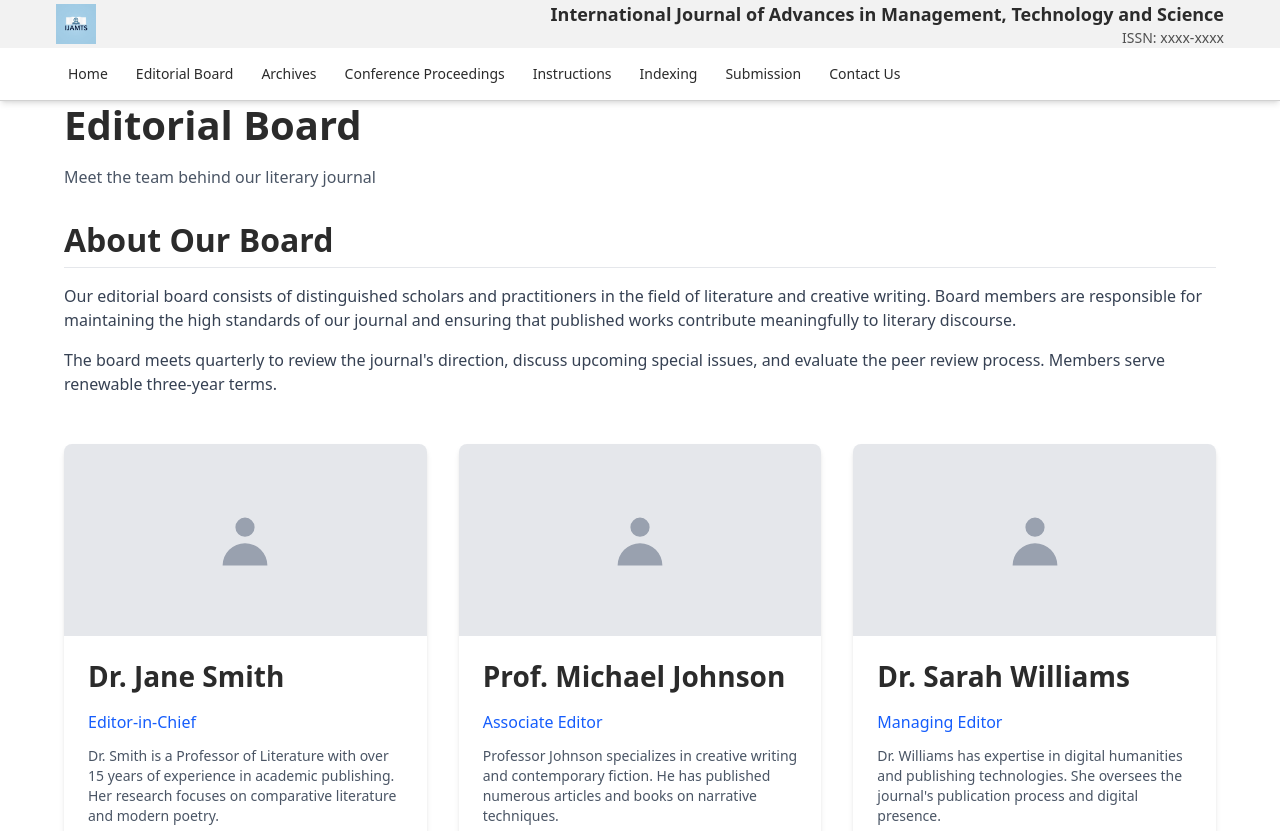
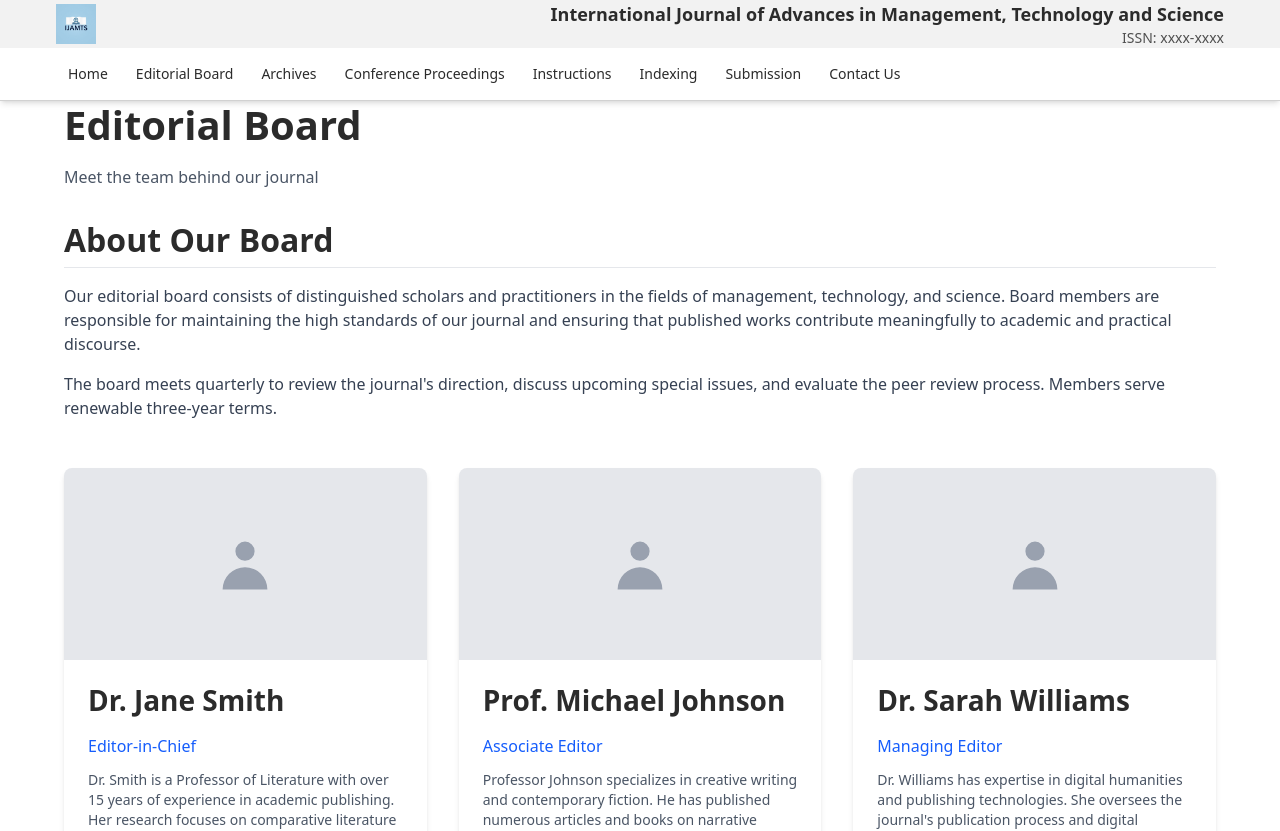
Before and after one commit to Nya1383/ijamts, a Next.js app: page /editorial-board in a window 1280 px wide. Shown: the top 831 px of the page. Built offline with nearby package versions, Linux system fonts and the light colour scheme.

Commit message:
readme
simple changes

```diff
--- a/src/app/editorial-board/page.tsx
+++ b/src/app/editorial-board/page.tsx
@@ -1,6 +1,6 @@
 "use client";
 
-import { useState } from "react";
+import { useState, useEffect } from "react";
 
 type BoardMember = {
   id: string;
@@ -61,7 +61,7 @@ export default function EditorialBoardPage() {
       <div className="max-w-6xl mx-auto">
         <h1 className="text-3xl font-bold mb-4">Editorial Board</h1>
         <p className="text-gray-600 dark:text-gray-300 mb-8">
-          Meet the team behind our literary journal
+          Meet the team behind our journal
         </p>
 
         <div className="mb-12">
@@ -69,9 +69,9 @@ export default function EditorialBoardPage() {
             About Our Board
           </h2>
           <p className="text-gray-700 dark:text-gray-300 mb-4">
-            Our editorial board consists of distinguished scholars and practitioners in the field of literature
-            and creative writing. Board members are responsible for maintaining the high standards of our
-            journal and ensuring that published works contribute meaningfully to literary discourse.
+            Our editorial board consists of distinguished scholars and practitioners in the fields of management,
+            technology, and science. Board members are responsible for maintaining the high standards of our
+            journal and ensuring that published works contribute meaningfully to academic and practical discourse.
           </p>
           <p className="text-gray-700 dark:text-gray-300">
             The board meets quarterly to review the journal's direction, discuss upcoming special issues,
```
Also changed, not shown: public/images/README.md, public/images/placeholder.txt (added), 1 other file (tests, documents, lock files or other folders).
